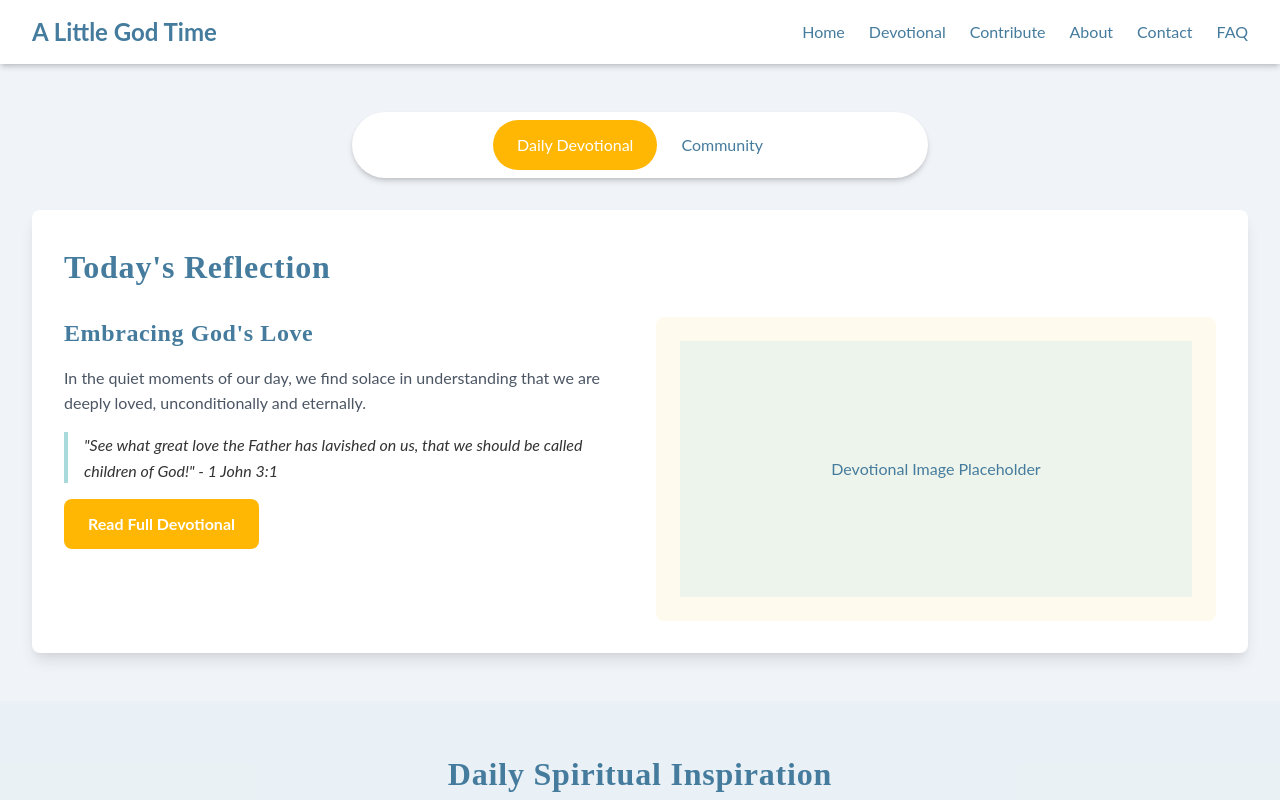
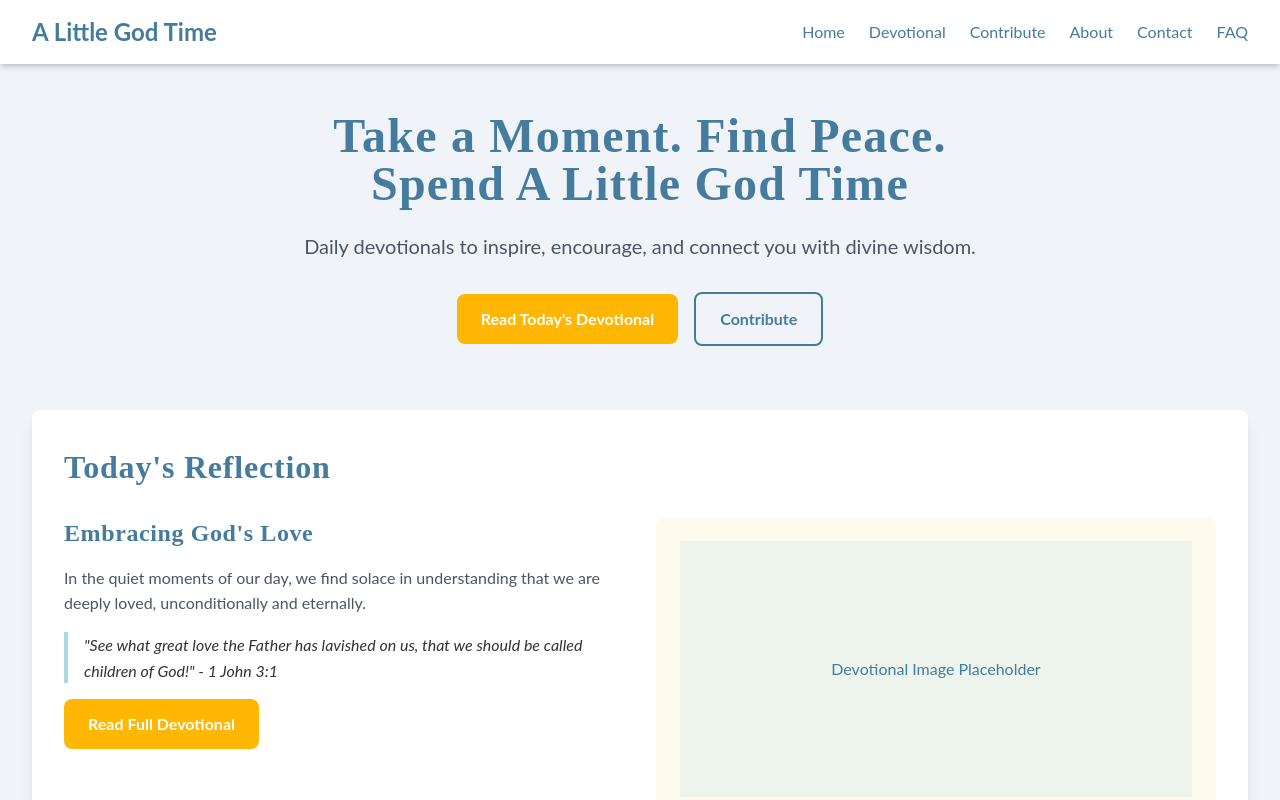
Before and after one commit to joelbyler272/a-little-god-time, a Next.js app: page / in a window 1280 px wide. Shown: the top 800 px of the page. Built offline with nearby package versions, Linux system fonts and the light colour scheme.

Commit message:
Simplify home page to focus on daily devotional

```diff
--- a/pages/index.js
+++ b/pages/index.js
@@ -1,15 +1,36 @@
-import React, { useState } from 'react';
+import React from 'react';
 import Link from 'next/link';
 import Layout from '../components/Layout';
 
 export default function Home() {
-  const [activeTab, setActiveTab] = useState('devotional');
+  return (
+    <Layout>
+      <div className="max-width-container py-12">
+        <div className="text-center mb-16">
+          <h1 className="text-5xl font-bold text-dark-blue mb-6">
+            Take a Moment. Find Peace.
+            <br />
+            Spend A Little God Time
+          </h1>
+          <p className="text-xl mb-8 max-w-2xl mx-auto text-gray-600">
+            Daily devotionals to inspire, encourage, and connect you with divine wisdom.
+          </p>
+          <div className="space-x-4">
+            <Link
+              href="/devotional"
+              className="btn-primary inline-block"
+            >
+              Read Today's Devotional
+            </Link>
+            <Link
+              href="/contribute"
+              className="btn-secondary inline-block"
+            >
+              Contribute
+            </Link>
+          </div>
+        </div>
 
-  const tabs = [
-    {
-      id: 'devotional',
-      title: 'Daily Devotional',
-      content: (
         <div className="card p-8 bg-white shadow-lg">
           <h2 className="text-3xl font-bold text-dark-blue mb-6">Today's Reflection</h2>
           <div className="grid md:grid-cols-2 gap-8">
@@ -37,76 +58,14 @@ export default function Home() {
             </div>
           </div>
         </div>
-      )
-    },
-    {
-      id: 'community',
-      title: 'Community',
-      content: (
-        <div className="card p-8 bg-white shadow-lg">
-          <h2 className="text-3xl font-bold text-dark-blue mb-6">Community Connections</h2>
-          <div className="grid md:grid-cols-3 gap-6">
-            {[
-              {
-                title: 'Bible Study Group',
-                description: 'Wednesdays at 7 PM',
-                link: '#'
-              },
-              {
-                title: 'Youth Ministry',
-                description: 'Fridays at 6 PM',
-                link: '#'
-              },
-              {
-                title: 'Volunteer Opportunities',
-                description: 'Serve your community',
-                link: '#'
-              }
-            ].map((item, index) => (
-              <div
-                key={index}
-                className="bg-soft-blue/10 p-6 rounded-lg hover:bg-soft-blue/20 transition-colors"
-              >
-                <h3 className="text-xl font-semibold text-dark-blue mb-2">
-                  {item.title}
-                </h3>
-                <p className="text-gray-600 mb-4">{item.description}</p>
-                <Link href={item.link} className="nav-link">
-                  Learn More
-                </Link>
-              </div>
-            ))}
-          </div>
-        </div>
-      )
-    },
-  ];
 
-  return (
-    <Layout>
-      <div className="max-width-container py-12">
-        {/* Tabbed Navigation */}
-        <div className="flex justify-center mb-8 bg-white rounded-full shadow-md p-2 max-w-xl mx-auto">
-          {tabs.map((tab) => (
-            <button
-              key={tab.id}
-              onClick={() => setActiveTab(tab.id)}
-              className={`
-                px-6 py-3 rounded-full transition-all duration-300
-                ${activeTab === tab.id
-                  ? 'bg-golden-yellow text-white'
-                  : 'text-dark-blue hover:bg-soft-blue/20'
-                }
-              `}
-            >
-              {tab.title}
-            </button>
-          ))}
-        </div>
-
-        {/* Active Tab Content */}
-        <div className="mt-8">
-          {tabs.find(tab => tab.id === activeTab)?.content}
+        <div className="text-center mt-12">
+          <Link
+            href="/archive"
+            className="nav-link text-xl"
+          >
+            Explore Full Archive
+          </Link>
         </div>
       </div>
     </Layout>
```
